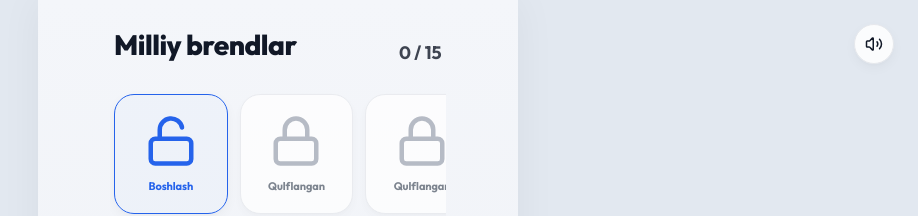
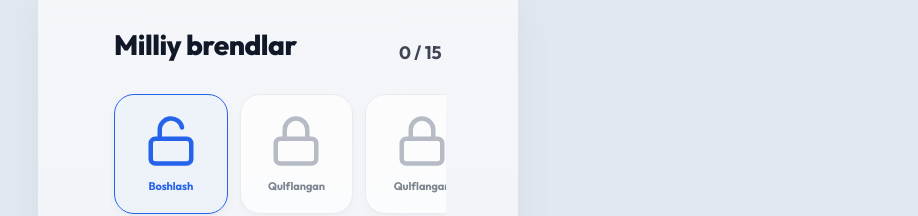
Before and after one commit to tadqiqotchilar/Logoni-top, a React (Vite) app: page / in a window 1280 px wide. Shown: the top 216 px of the page, without its empty margins (362-1280 px from the left). Built offline with nearby package versions, Linux system fonts and the light colour scheme.

Commit message:
style: remove redundant back button and relocate sound toggle to header

```diff
--- a/src/App.jsx
+++ b/src/App.jsx
@@ -1098,21 +1098,7 @@ function App() {
 
   return (
     <div className="game-container">
-      {/* Sound Controller Float */}
-      <button
-        className="btn-icon"
-        onClick={toggleMute}
-        style={{
-          position: 'fixed',
-          top: '24px',
-          right: '24px',
-          zIndex: 100,
-          background: 'rgba(255, 255, 255, 0.85)',
-          border: '1px solid var(--border-light)'
-        }}
-      >
-        {muted ? <VolumeX size={18} /> : <Volume2 size={18} />}
-      </button>
+
 
       {/* Screen 1: Levels Grid Screen */}
       {screen === 'grid' && (
@@ -1187,18 +1173,18 @@ function App() {
           {/* Header Bar */}
           <div>
             <div className="header-bar">
-              <button className="btn-icon" onClick={() => { synth.playTap(); tgHaptic.impact('light'); setScreen('grid'); }}>
-                <ArrowLeft size={18} />
-              </button>
+              <div className="quiz-progress-text">
+                {currentLevelIdx + 1} / 15
+              </div>
 
               <div className="coins-badge">
                 <Coins size={16} className="coin-icon-anim" />
                 <span>{coins}</span>
               </div>
 
-              <div className="quiz-progress-text">
-                {currentLevelIdx + 1} / 15
-              </div>
+              <button className="btn-icon" onClick={toggleMute}>
+                {muted ? <VolumeX size={18} /> : <Volume2 size={18} />}
+              </button>
             </div>
 
             {/* Level progress bar - edge to edge */}
```
